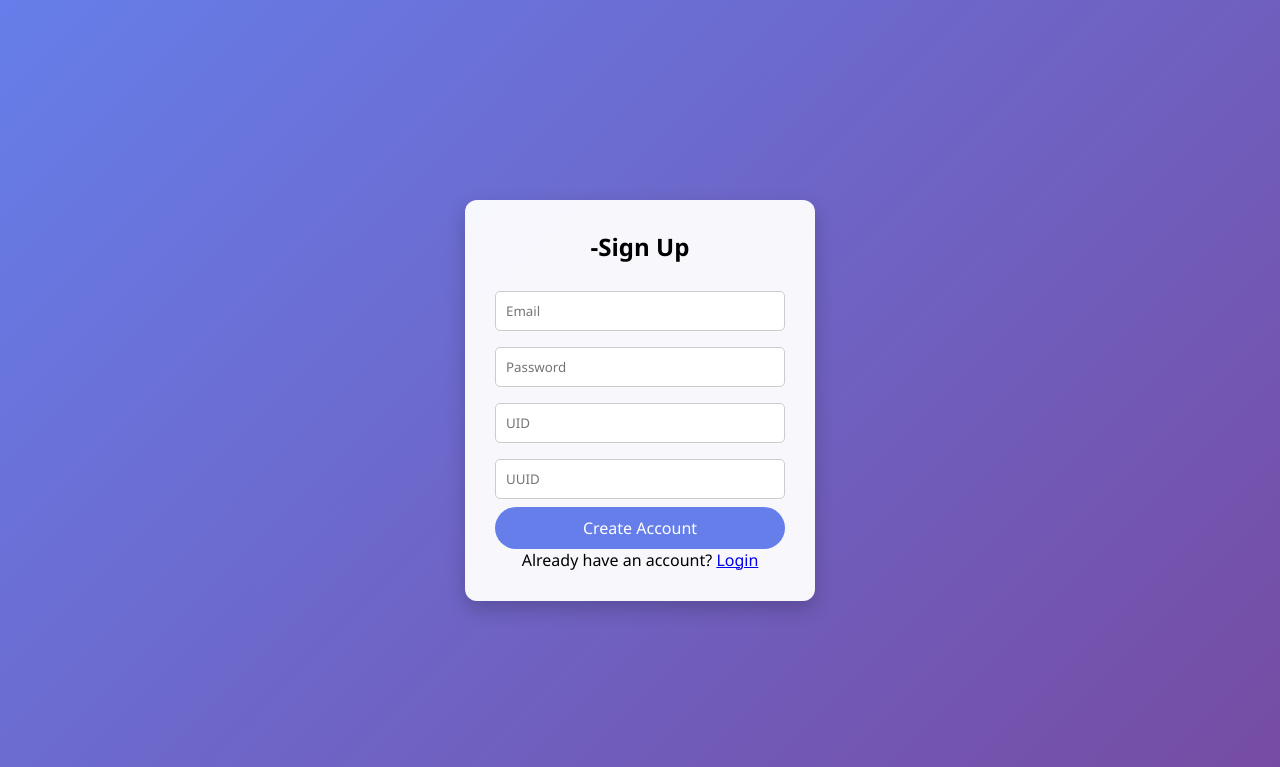
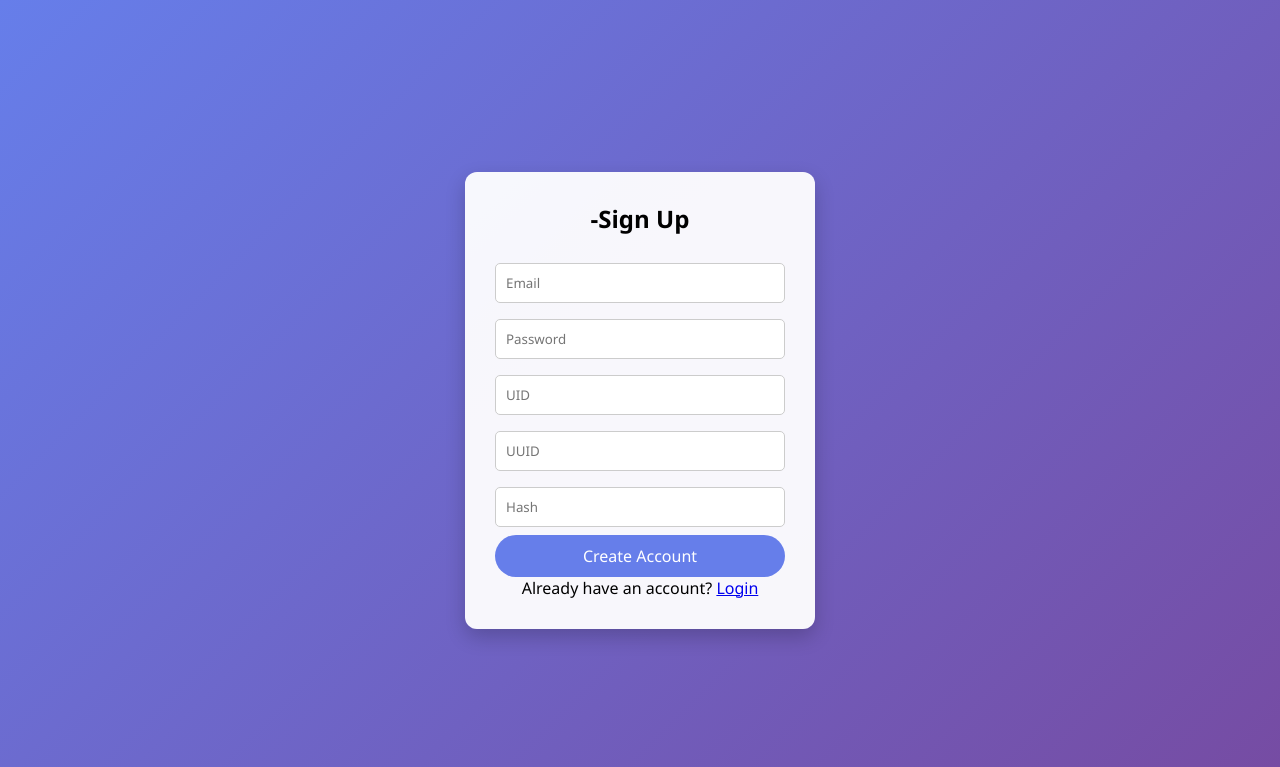
Before and after one commit to ravalnath888/Flask, a Flask app: page /signup in a window 1280 px wide. Shown: the top 767 px of the page. Run offline with Flask 3, Linux system fonts and the light colour scheme.

Commit message:
Third Commit

```diff
--- a/UI/templates/signup.html
+++ b/UI/templates/signup.html
@@ -72,6 +72,7 @@
             <input type="password" name="password" placeholder="Password" required>
             <input type="text" name="UID" placeholder="UID" required>
             <input type="text" name="UUID" placeholder="UUID" required>
+            <input type="text" name="Hash" placeholder="Hash" required>
 
             <button type="submit">Create Account</button>
         </form>
```
